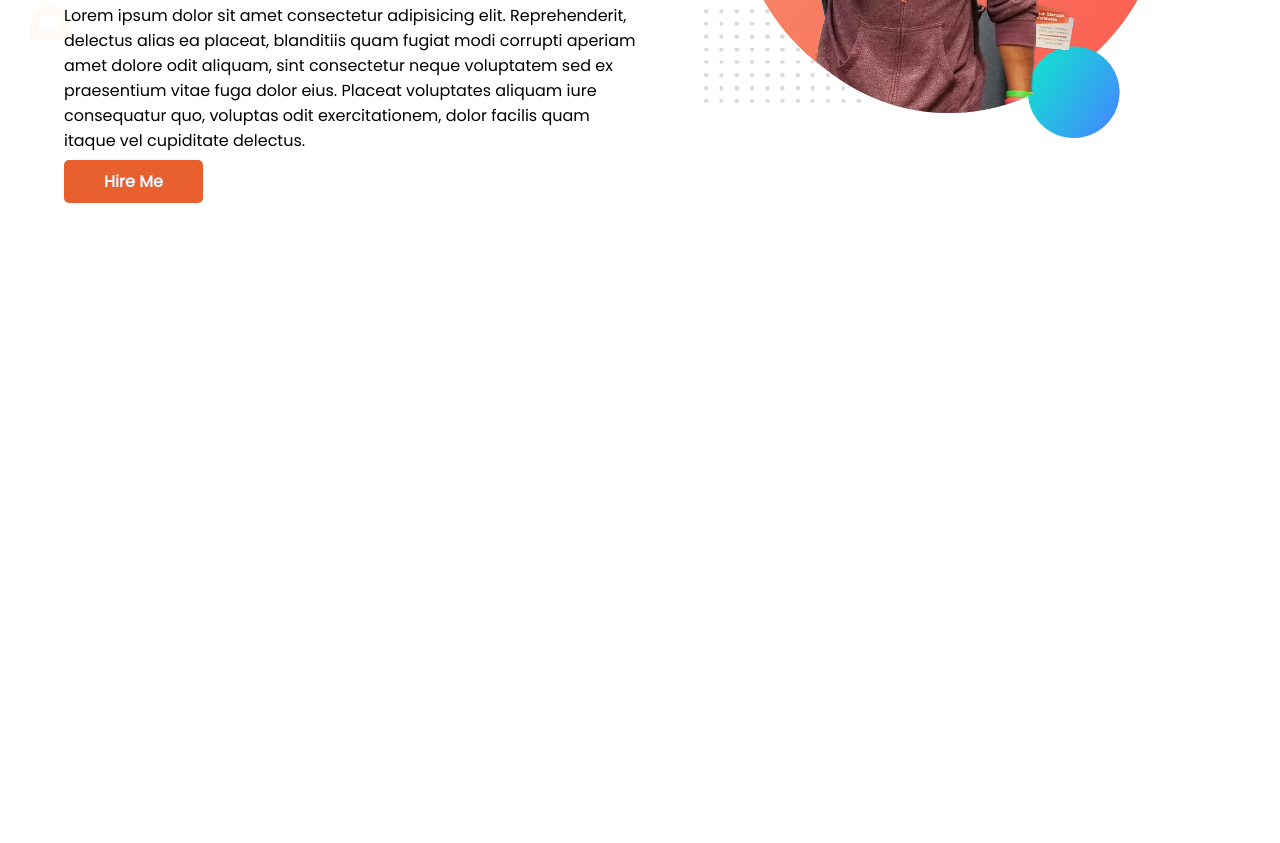
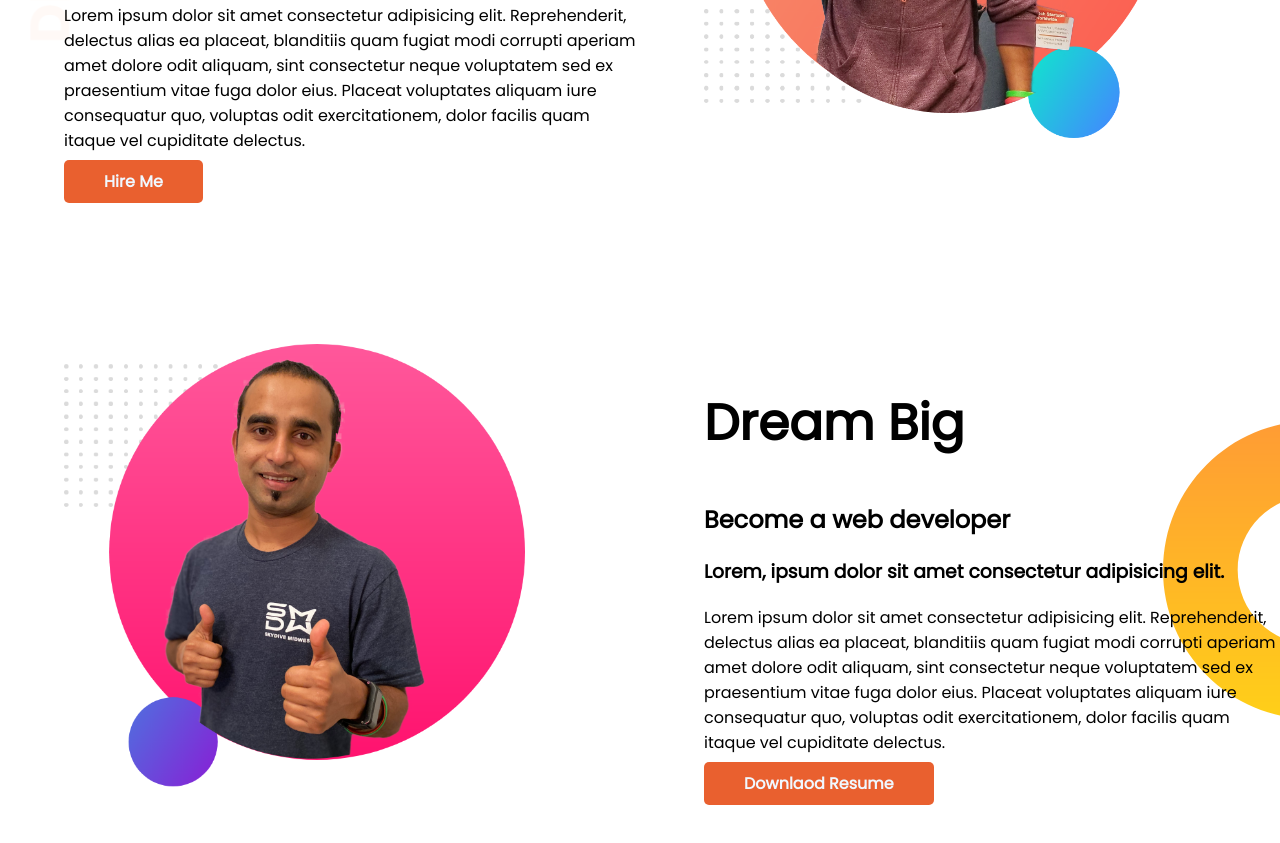
Before and after one commit to asifibnzayed173/portfolio, a plain HTML site: page index.html in a window 1280 px wide. Shown: the part 319-1162 px from the top of the page. Before the commit the page ends 800 px from the top, so only its background shows below. Drawn offline with Linux system fonts and the light colour scheme.

Commit message:
dream big

```diff
--- a/index.html
+++ b/index.html
@@ -30,5 +30,18 @@
         </div>
 
     </section>
+
+    <section class="dream-big">
+        <div class="half-width">
+            <img src="images/jhankar2.png" alt="">
+        </div>
+        <div class="half-width">
+            <h1>Dream Big</h1>
+            <h2>Become a web developer</h2>
+            <h3>Lorem, ipsum dolor sit amet consectetur adipisicing elit.</h3>
+            <p>Lorem ipsum dolor sit amet consectetur adipisicing elit. Reprehenderit, delectus alias ea placeat, blanditiis quam fugiat modi corrupti aperiam amet dolore odit aliquam, sint consectetur neque voluptatem sed ex praesentium vitae fuga dolor eius. Placeat voluptates aliquam iure consequatur quo, voluptas odit exercitationem, dolor facilis quam itaque vel cupiditate delectus.</p>
+            <a class="linked-button" target="_blank" href="https://www.linkedin.com/in/asif-ibn-zayed-b403b2150/">Downlaod Resume</a>
+        </div>
+    </section>
 </body>
 </html>
--- a/style.css
+++ b/style.css
@@ -11,6 +11,7 @@ h1 {
 }
 section {
   display: flex;
+  margin-bottom: 150px;
 }
 .half-width {
   width: 50%;
@@ -31,3 +32,8 @@ section {
   background-image: url(images/top-banner.png);
   background-repeat: no-repeat;
 }
+.dream-big {
+  background-image: url(images/dream-bg.png);
+  background-repeat: no-repeat;
+  background-position: right;
+}
```
